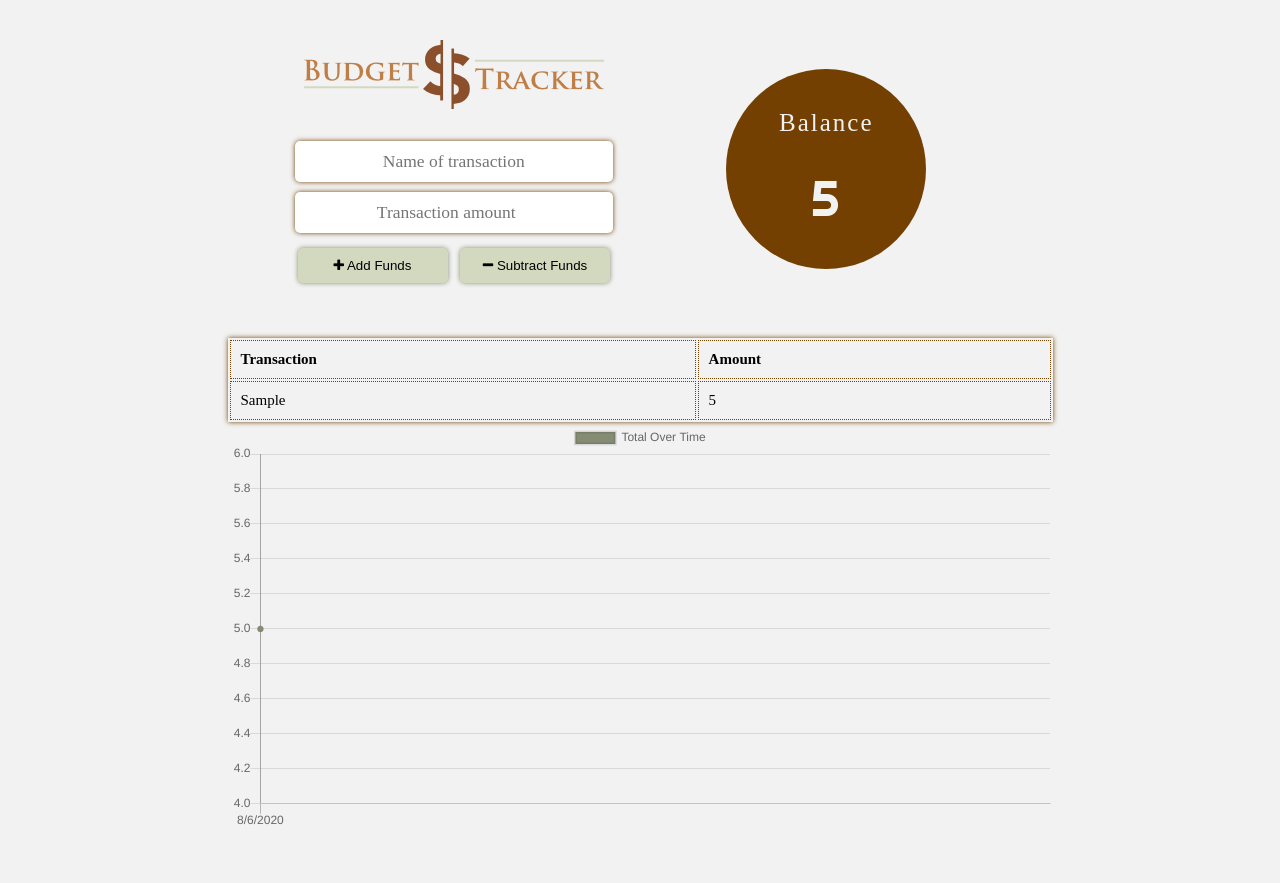
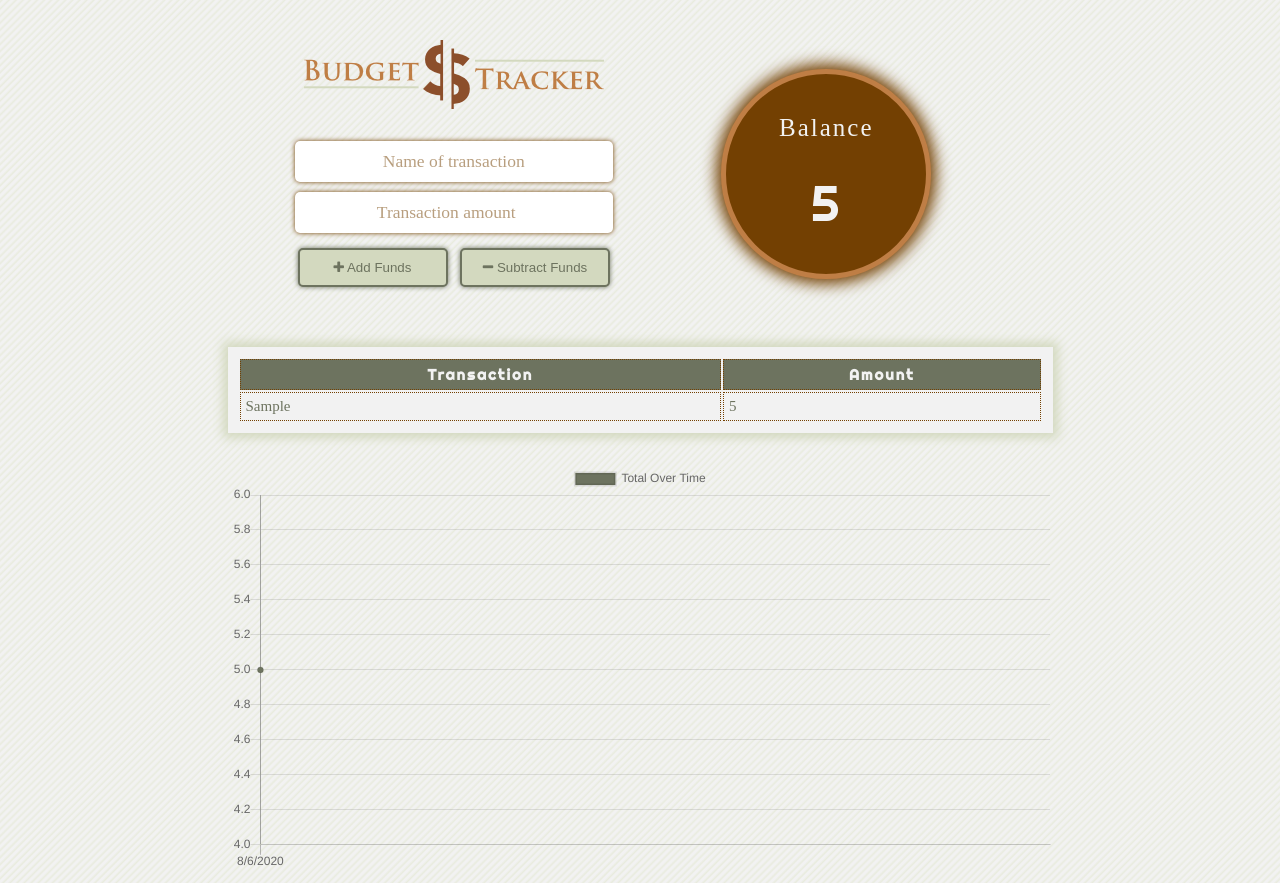
Before and after one commit to vjeuel/Budget-Tracker, a website: page public/index.html in a window 1280 px wide. Both pictures are taken after typing "Sample", "5" into the empty fields and a click on the button "Add Funds". Before the commit the page ends 842 px from the top, so only its background shows below. Drawn offline with nearby package versions, Linux system fonts and the light colour scheme; no server answers; a web font is replaced by a local one.

Commit message:
more styling done

```diff
--- a/public/index.js
+++ b/public/index.js
@@ -71,7 +71,7 @@ function populateChart() {
         datasets: [{
             label: "Total Over Time",
             fill: true,
-            backgroundColor: "#858C74",
+            backgroundColor: "#6D735F",
             data
         }]
     }
--- a/public/styles.css
+++ b/public/styles.css
@@ -11,12 +11,27 @@ html {
   font-family: 'Antic Slab', serif;
   font-size: 10px;
   background-color: #F2F2F2;
+  background: repeating-linear-gradient(
+    -45deg,
+    #f2f2f2,
+    #f2f2f2,
+    rgba(211, 216, 190, 0.5) 3px,
+    #f2f2f2 5px);
+}
+
+.follow-me {
+  position:absolute;
+  bottom:10px;
+  right:10px;
+  text-decoration: none;
+  color: #FFFFFF;
 }
 
 .wrapper {
   margin: 0 auto;
   max-width: 825px;
   text-align: center;
+  color: white;
 }
 
 .nav-box {
@@ -39,6 +54,7 @@ html {
   font-family: 'Antic Slab', serif;
   text-align: center;
   font-size: 1.75rem;
+  color: #734002;
   min-width: 10rem;
   width: 80%;
   height: auto;
@@ -53,27 +69,41 @@ input::placeholder {
   font-family: 'Antic Slab', serif;
   font-size: 1.75rem;
   text-align: center;
+  color: #734002;
+  opacity: 0.5;
 }
 
 .form button {
   background-color: #D3D9BF;
+  color: #6D735F;
   min-width: 12rem;
   width: 15rem;
   margin: 0.5rem;
   padding: 1rem;
   border-radius: 0.5rem;
-  border: none;
-  box-shadow: 0 0 5px #858C74;
+  border: 2px solid #6D735F;
+  box-shadow: 0 0 5px #6D735F;
+}
+
+.form button:hover {
+  background-color: #6D735F;
+  color: #D3D9BF;
+  box-shadow: 0 0 5px #6D735F;
+  border: 2px solid #D3D9BF;
+  transition: ease-in-out 0.5s;
 }
 
 .total-box {
   background-color: #734002;
+  background-size: cover;
   color: #F2F2F2;
   width: 20rem;
   height: 20rem;
   margin: 0 auto;
   align-self: center;
   border-radius: 50%;
+  box-shadow: 0 0 15px 5px #734002;
+  border: 0.5rem solid #BF7E45;
 }
 
 .balance {
@@ -93,20 +123,41 @@ input::placeholder {
 
 table {
   width: 100%;
+  padding: 1rem;
+}
+
+thead {
+  font-family: 'Righteous', cursive;
+  letter-spacing: 2px;
+  background-color: #6D735F;
+  color: #f2f2f2;
+}
+
+th {
+  text-align: center;
+}
+
+td {
+  text-align: left;
+  color: #6D735F;
 }
 
 td, th {
   font-size: 1.5rem;
   border: 1px dotted #734002;
-  text-align: left;
-  padding: 1rem;
+  padding: 0.5rem;
 }
 
+
 tr:nth-child(even) {
-  background-color: #dddddd;
+  background-color: #D3D9BF;
+
 }
 
 .error {
+  font-family: 'Righteous', cursive;
+  font-size: 1.5rem;
+  letter-spacing: 2px;
   color: red;
 }
 
@@ -116,8 +167,8 @@ tr:nth-child(even) {
   max-height: 30rem;
   overflow: auto;
   width: 100%;
-  margin: 0 auto;
-  box-shadow: 0 0 5px #734002;
+  margin: 3rem auto;
+  box-shadow: 0 0 10px 5px #D3D9BF;
 }
 
 /* MEDIA QUERY -------------------------------- */
@@ -129,7 +180,7 @@ tr:nth-child(even) {
 }
 
 /* Color Theme Swatches in Hex */
-hex { color: #858C74; }
+hex { color: #6D735F; }
 hex { color: #D3D9BF; }
 hex { color: #734002; }
 hex { color: #BF7E45; }
```
Also changed, not shown: 1 other file.
